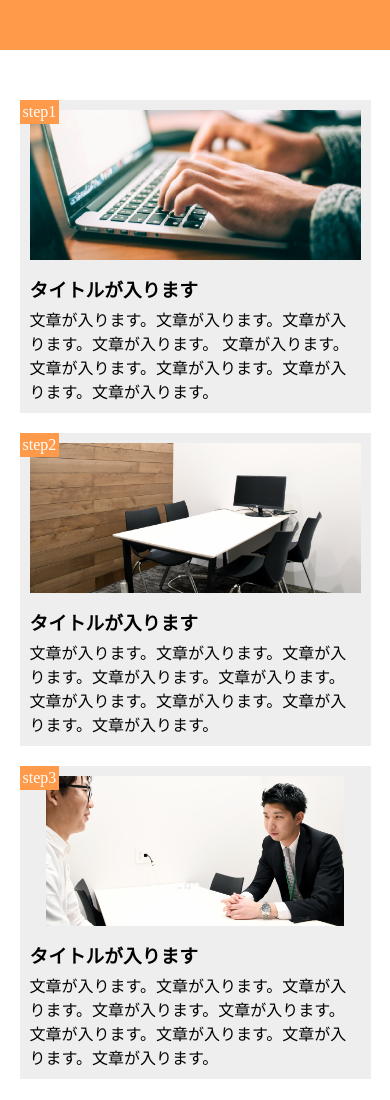
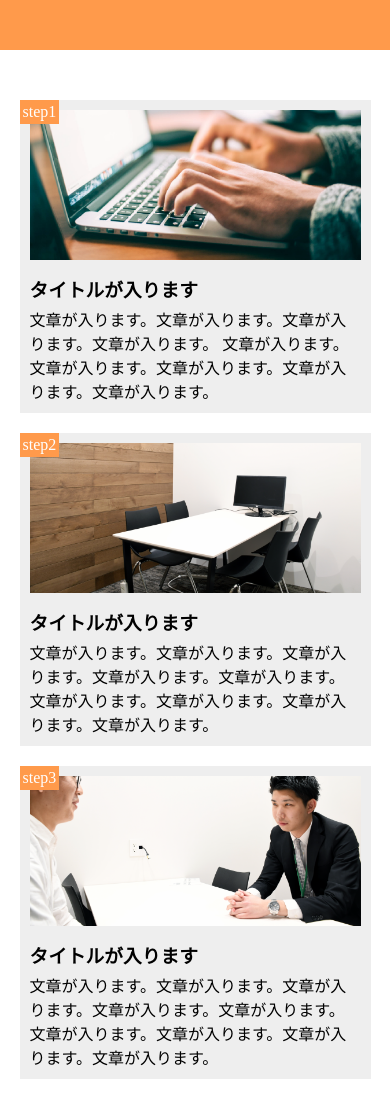
Before and after one commit to yamadasatoru/HTML-CSS-10chapter, a plain HTML site: page index.html in a window 390 px wide. Shown: the top 1100 px of the page. Drawn offline with Linux system fonts and the light colour scheme.

Commit message:
Initial Commit

```diff
--- a/style.css
+++ b/style.css
@@ -106,8 +106,6 @@ main {
   background-image: url(img/flow03.png);
   background-position: bottom;
   background-size: cover;
-  margin-right: 5%;
-  margin-left: 5%;
 }
 
 footer {
```
